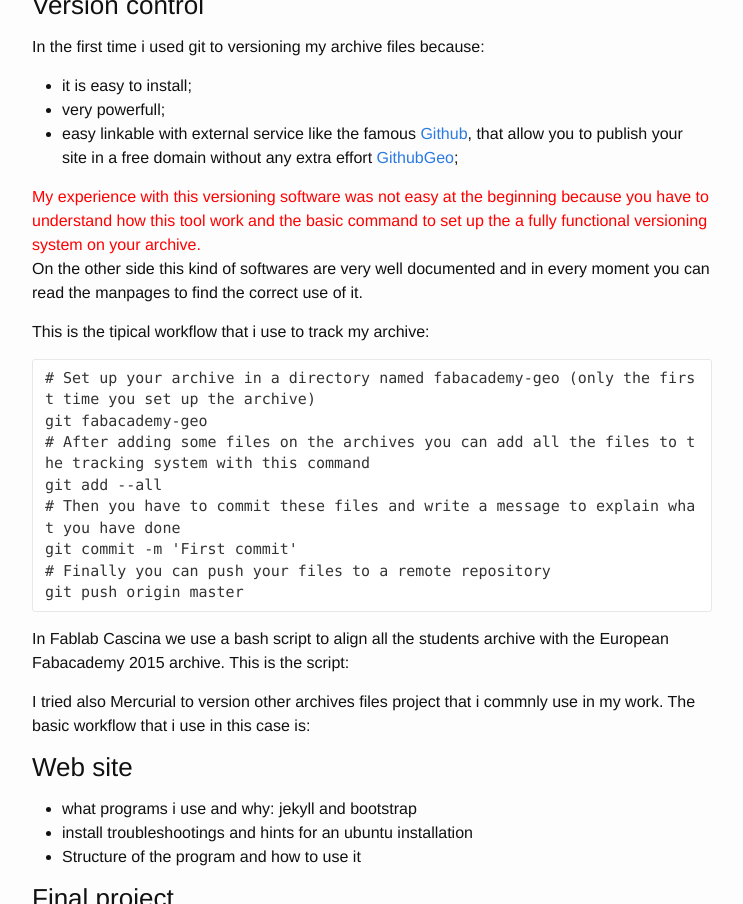
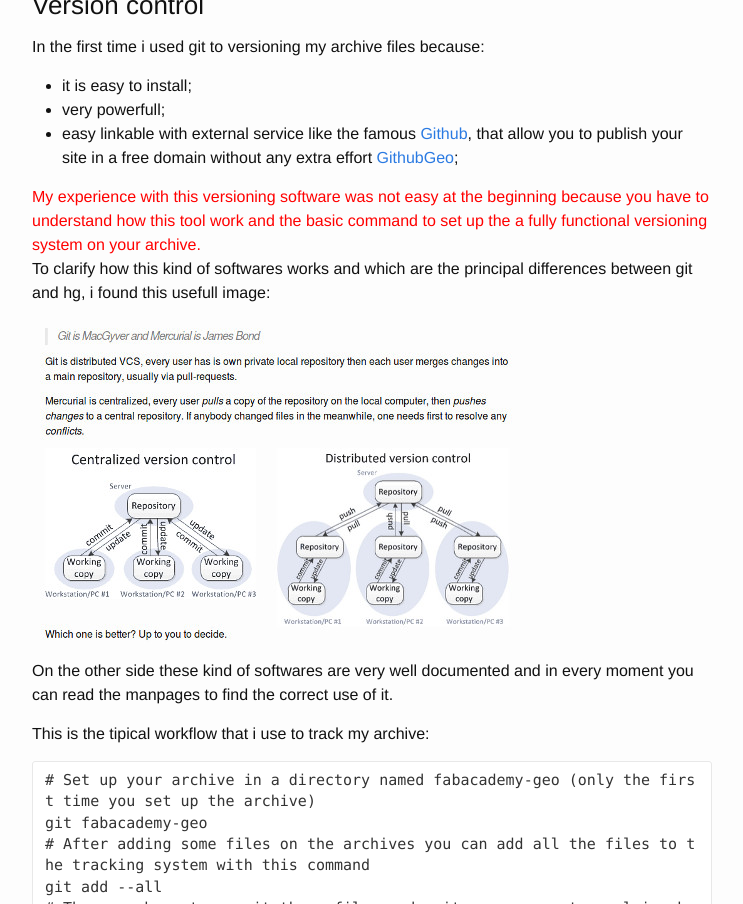
Before and after one commit to GithubGeo/fabacademy-site, a Jekyll site: the page built from classes/trimester01/principles.md, in a window 1280 px wide and 1400 px high, scrolled down 1334 px, cut to the strip 0-904 px from the top of the window. Shown: the whole strip, without its empty margins (268-1011 px from the left). Built offline with Jekyll 4.4.1, drawn with Linux system fonts in a browser that asks for light colours; nearby versions of some CDN libraries; some of the changed text lies outside the part shown.

Commit message:
Various imags added

```diff
--- a/classes/trimester01/principles.md
+++ b/classes/trimester01/principles.md
@@ -34,7 +34,11 @@ In the first time i used git to versioning my archive files because:
 - easy linkable with external service like the famous [Github](www.github.com), that allow you to publish your site in a free domain without any extra effort [GithubGeo](githubgeo.github.io);
 
 <span style="color:red"> My experience with this versioning software was not easy at the beginning because you have to understand how this tool work and the basic command to set up the a fully functional versioning system on your archive.</span>
-On the other side this kind of softwares are very well documented and in every moment you can read the manpages to find the correct use of it.
+To clarify how this kind of softwares works and which are the principal differences between git and hg, i found this usefull image:
+
+![Git and Hg concept](./git-hg.jpg)
+
+On the other side these kind of softwares are very well documented and in every moment you can read the manpages to find the correct use of it.
 
 This is the tipical workflow that i use to track my archive:
 
@@ -47,6 +51,10 @@ This is the tipical workflow that i use to track my archive:
 	# Finally you can push your files to a remote repository
 	git push origin master
 
+Here it is a screenshot of git in action:
+
+![Git in action](./git-screenshot.jpg)
+
 In Fablab Cascina we use a bash script to align all the students archive with the European Fabacademy 2015 archive. This is the script:
 
 I tried also Mercurial to version other archives files project that i commnly use in my work. The basic workflow that i use in this case is:
```
Also changed, not shown: other parts of classes/trimester01/principles.md (+8 -1 lines), classes/trimester01/ccc.md (+3 -2 lines), classes/trimester01/pcb_production.md (+13 -2 lines), classes/trimester01/bootstrap_whatis.jpg (added), classes/trimester01/git-hg.jpg (added), classes/trimester01/git-screenshot.jpg (added), classes/trimester01/jekyll_whatis.jpg (added), classes/trimester01/subl_texteditor.jpg (added), 1 other file.
